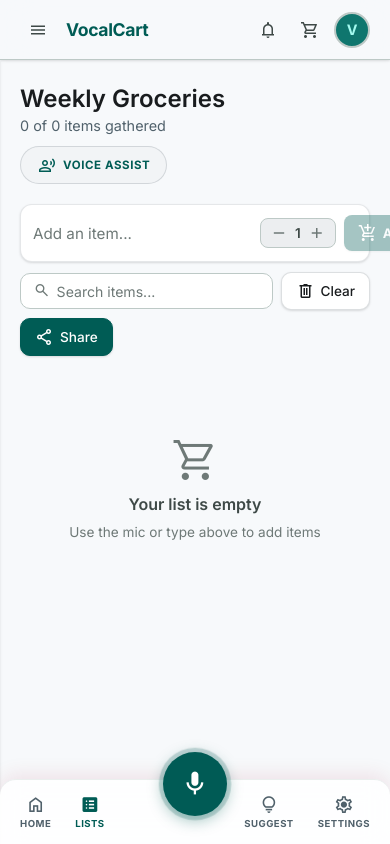
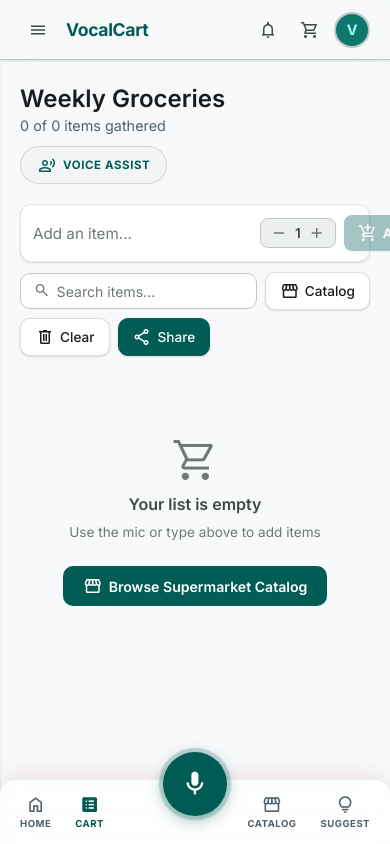
Before and after one commit to 05kartikey/Voice-Command-Shopping-Assistant, a React (Vite) app: page / in a window 390 px wide. Both pictures are taken after a click on the button "shopping_cart". Shown: the top 844 px of the page. Built offline with nearby package versions, Linux system fonts and the light colour scheme.

Commit message:
feat: optimize Supermarket Catalog and Cart for mobile viewport with bottom nav tab and 2-col cards

```diff
--- a/src/App.css
+++ b/src/App.css
@@ -259,26 +259,43 @@
 
 /* Filters */
 .vc-filters-sidebar{background:var(--surface-container-lowest);border:1px solid rgba(189,201,198,.3);border-radius:12px;padding:16px;box-shadow:var(--shadow)}
+@media(max-width:1023px){
+  .vc-filters-sidebar{background:transparent;border:none;box-shadow:none;padding:4px 0}
+  .vc-filters-title,.vc-filters-hint{display:none}
+}
 @media(min-width:1024px){.vc-filters-sidebar{width:240px;flex-shrink:0;position:sticky;top:80px}}
 .vc-filters-title{font-size:1rem;font-weight:500;color:var(--on-surface);display:flex;align-items:center;gap:8px;margin-bottom:6px}
 .vc-filters-hint{font-size:.8rem;color:var(--on-surface-variant);margin-bottom:14px}
-.vc-filter-list{display:flex;flex-direction:row;flex-wrap:wrap;gap:8px}
-@media(min-width:1024px){.vc-filter-list{flex-direction:column}}
-.vc-filter-btn{display:flex;align-items:center;justify-content:space-between;padding:10px 14px;border-radius:8px;font-size:.88rem;font-weight:500;color:var(--on-surface-variant);background:var(--surface);border:1px solid rgba(189,201,198,.2);transition:all .15s;white-space:nowrap}
+.vc-filter-list{display:flex;flex-direction:row;flex-wrap:nowrap;overflow-x:auto;-webkit-overflow-scrolling:touch;gap:8px;padding-bottom:6px;scrollbar-width:none}
+.vc-filter-list::-webkit-scrollbar{display:none}
+@media(min-width:1024px){.vc-filter-list{flex-direction:column;overflow-x:visible;flex-wrap:nowrap}}
+.vc-filter-btn{display:flex;align-items:center;justify-content:space-between;padding:8px 14px;border-radius:999px;font-size:.84rem;font-weight:500;color:var(--on-surface-variant);background:var(--surface-container-lowest);border:1px solid rgba(189,201,198,.3);transition:all .15s;white-space:nowrap;flex-shrink:0;box-shadow:0 1px 3px rgba(0,0,0,.04)}
+@media(min-width:1024px){.vc-filter-btn{border-radius:8px;padding:10px 14px;font-size:.88rem;box-shadow:none}}
 .vc-filter-btn:hover{background:var(--surface-container-low)}
-.vc-filter-btn.active{background:rgba(0,92,85,.1);border-color:rgba(0,92,85,.3);color:var(--primary)}
+.vc-filter-btn.active{background:var(--primary);border-color:var(--primary);color:var(--on-primary);box-shadow:0 2px 6px rgba(0,92,85,.3)}
+.vc-filter-btn.active span{color:var(--on-primary)}
 
 /* Results */
 .vc-results-area{flex:1}
 .vc-results-header{display:flex;justify-content:space-between;align-items:flex-end;margin-bottom:16px}
-.vc-results-title{font-size:1.5rem;font-weight:600;color:var(--on-surface)}
+.vc-results-title{font-size:1.3rem;font-weight:600;color:var(--on-surface)}
+@media(min-width:768px){.vc-results-title{font-size:1.5rem}}
 .vc-results-count{font-size:.8rem;color:var(--on-surface-variant)}
-.vc-results-grid{display:grid;grid-template-columns:1fr;gap:16px}
-@media(min-width:480px){.vc-results-grid{grid-template-columns:1fr 1fr}}
-@media(min-width:900px){.vc-results-grid{grid-template-columns:1fr 1fr 1fr}}
+.vc-results-grid{display:grid;grid-template-columns:repeat(2,1fr);gap:12px}
+@media(min-width:640px){.vc-results-grid{grid-template-columns:repeat(2,1fr);gap:16px}}
+@media(min-width:900px){.vc-results-grid{grid-template-columns:repeat(3,1fr)}}
 .vc-result-card{background:var(--surface-container-lowest);border:1px solid rgba(189,201,198,.3);border-radius:12px;overflow:hidden;display:flex;flex-direction:column;transition:box-shadow .15s}
 .vc-result-card:hover{box-shadow:var(--shadow-md)}
 .vc-result-card-img{height:160px;background:var(--surface-container-low);display:flex;align-items:center;justify-content:center;position:relative}
+@media(max-width:599px){
+  .vc-result-card-img{height:120px}
+  .vc-result-card-img span:first-child{font-size:2.6rem !important}
+  .vc-result-card-body{padding:10px}
+  .vc-result-name{font-size:.88rem;line-height:1.2}
+  .vc-result-detail{display:-webkit-box;-webkit-line-clamp:2;-webkit-box-orient:vertical;overflow:hidden;font-size:.72rem}
+  .vc-result-price-tag{font-size:.82rem;padding:1px 6px}
+  .vc-seasonal-add-btn{padding:6px 4px;font-size:.78rem}
+}
 .vc-result-badge{position:absolute;top:10px;left:10px;background:rgba(255,255,255,.9);backdrop-filter:blur(4px);padding:3px 8px;border-radius:4px;font-size:.7rem;font-weight:700;letter-spacing:.05em;color:var(--primary);display:flex;align-items:center;gap:3px}
 .vc-result-card-body{padding:14px;flex:1;display:flex;flex-direction:column}
 .vc-result-brand{font-size:.78rem;color:var(--on-surface-variant);margin-bottom:4px;text-transform:capitalize}
@@ -295,6 +312,7 @@
 .vc-result-add-btn:hover,.vc-result-add-btn.checked{background:var(--primary);color:var(--on-primary)}
 .vc-add-search-result-btn{display:flex;align-items:center;gap:6px;background:var(--primary);color:var(--on-primary);border-radius:10px;padding:10px 20px;font-size:.88rem;font-weight:600;margin-top:12px;transition:opacity .15s}
 .vc-add-search-result-btn:hover{opacity:.9}
+.vc-bottom-badge{position:absolute;top:2px;right:14px;background:var(--primary);color:#fff;font-size:.65rem;font-weight:700;border-radius:999px;padding:1px 5px;min-width:16px;text-align:center;box-shadow:0 2px 4px rgba(0,0,0,.2)}
 
 /* ══ SETTINGS ══ */
 .vc-settings-card{background:var(--surface-container-lowest);border:1px solid rgba(189,201,198,.3);border-radius:12px;padding:20px;display:flex;flex-direction:column;gap:14px;box-shadow:var(--shadow)}
--- a/src/App.tsx
+++ b/src/App.tsx
@@ -490,6 +490,9 @@
                   )}
                   {search && <button onClick={() => setSearch('')}><span className="material-symbols-outlined">close</span></button>}
                 </div>
+                <button className="vc-action-chip" onClick={() => setActiveNav('search')}>
+                  <span className="material-symbols-outlined">storefront</span> Catalog
+                </button>
                 <button className="vc-action-chip" onClick={clearList}>
                   <span className="material-symbols-outlined">delete</span> Clear
                 </button>
@@ -513,6 +516,13 @@
                 <span className="material-symbols-outlined" style={{ fontSize: '3rem', color: 'var(--outline)' }}>shopping_cart</span>
                 <p className="vc-empty-title">{t('emptyList')}</p>
                 <p className="vc-empty-sub">Use the mic or type above to add items</p>
+                <button
+                  className="vc-add-search-result-btn"
+                  style={{ marginTop: 16 }}
+                  onClick={() => setActiveNav('search')}
+                >
+                  <span className="material-symbols-outlined">storefront</span> Browse Supermarket Catalog
+                </button>
               </div>
             ) : (
               Object.entries(grouped).map(([cat, catItems]) => (
@@ -958,7 +968,8 @@
             </button>
             <button className={`vc-bottom-item ${activeNav === 'list' ? 'active' : ''}`} onClick={() => setActiveNav('list')}>
               <span className="material-symbols-outlined" style={activeNav === 'list' ? { fontVariationSettings: "'FILL' 1" } : {}}>list_alt</span>
-              <span>Lists</span>
+              <span>Cart</span>
+              {items.length > 0 && <span className="vc-bottom-badge">{items.length}</span>}
             </button>
           </div>
           <div className="vc-bottom-fab-wrap">
@@ -970,13 +981,13 @@
             </button>
           </div>
           <div className="vc-bottom-nav-right">
+            <button className={`vc-bottom-item ${activeNav === 'search' ? 'active' : ''}`} onClick={() => setActiveNav('search')}>
+              <span className="material-symbols-outlined" style={activeNav === 'search' ? { fontVariationSettings: "'FILL' 1" } : {}}>storefront</span>
+              <span>Catalog</span>
+            </button>
             <button className={`vc-bottom-item ${activeNav === 'suggest' ? 'active' : ''}`} onClick={() => setActiveNav('suggest')}>
               <span className="material-symbols-outlined" style={activeNav === 'suggest' ? { fontVariationSettings: "'FILL' 1" } : {}}>lightbulb</span>
               <span>Suggest</span>
-            </button>
-            <button className={`vc-bottom-item ${activeNav === 'settings' ? 'active' : ''}`} onClick={() => setActiveNav('settings')}>
-              <span className="material-symbols-outlined" style={activeNav === 'settings' ? { fontVariationSettings: "'FILL' 1" } : {}}>settings</span>
-              <span>Settings</span>
             </button>
           </div>
         </div>
```
